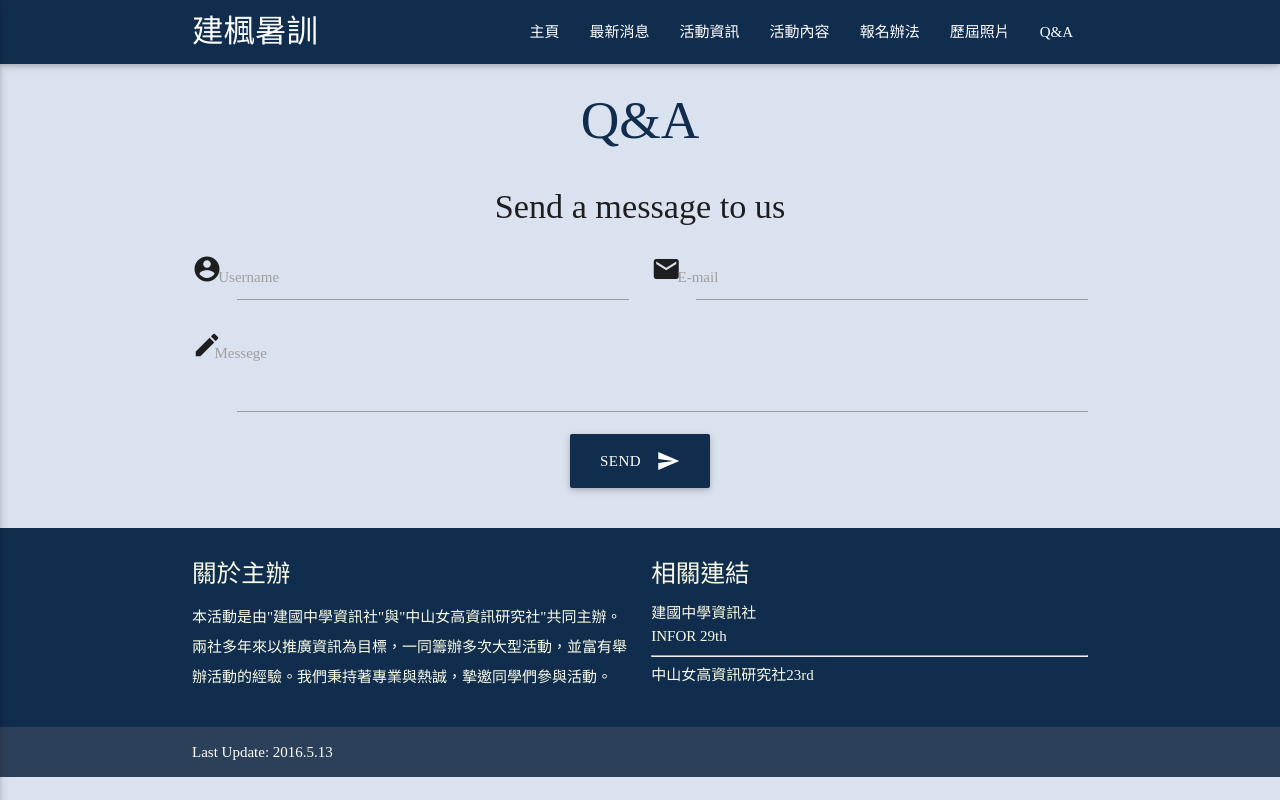
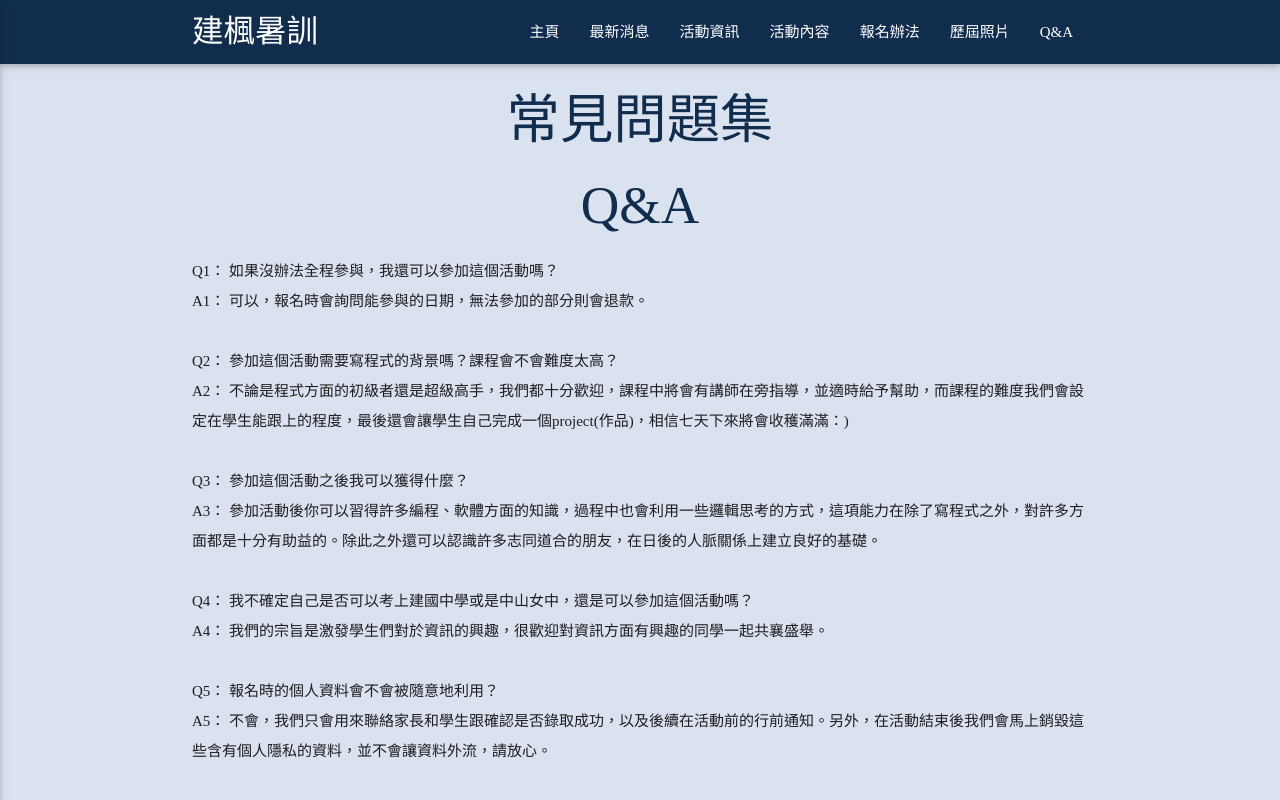
Before and after one commit to edisonhello/2016summercamp, a website: page comments.html in a window 1280 px wide. Shown: the top 800 px of the page. Drawn offline with nearby package versions, Linux system fonts and the light colour scheme; files that its build step writes are made by us from their sources; no server answers; files whose address does not match are found by name.

Commit message:
comments-add

```diff
--- a/comments.html
+++ b/comments.html
@@ -47,8 +47,43 @@
   </nav>
 </div>
 
-<h2 class="center customtextcolor">Q&A</h5>
 
+<h2 class="center customtextcolor">常見問題集</h2>
+
+<h2 class="center customtextcolor">Q&A</h2>
+<div class="container">
+  <p>
+    Q1： 如果沒辦法全程參與，我還可以參加這個活動嗎？<br>
+    A1： 可以，報名時會詢問能參與的日期，無法參加的部分則會退款。<br>
+    <br>
+    Q2： 參加這個活動需要寫程式的背景嗎？課程會不會難度太高？<br>
+    A2： 不論是程式方面的初級者還是超級高手，我們都十分歡迎，課程中將會有講師在旁指導，並適時給予幫助，而課程的難度我們會設定在學生能跟上的程度，最後還會讓學生自己完成一個project(作品)，相信七天下來將會收穫滿滿：)<br>
+    <br>
+    Q3： 參加這個活動之後我可以獲得什麼？<br>
+    A3： 參加活動後你可以習得許多編程、軟體方面的知識，過程中也會利用一些邏輯思考的方式，這項能力在除了寫程式之外，對許多方面都是十分有助益的。除此之外還可以認識許多志同道合的朋友，在日後的人脈關係上建立良好的基礎。<br>
+    <br>
+    Q4： 我不確定自己是否可以考上建國中學或是中山女中，還是可以參加這個活動嗎？<br>
+    A4：   我們的宗旨是激發學生們對於資訊的興趣，很歡迎對資訊方面有興趣的同學一起共襄盛舉。<br>
+    <br>
+    Q5： 報名時的個人資料會不會被隨意地利用？<br>
+    A5： 不會，我們只會用來聯絡家長和學生跟確認是否錄取成功，以及後續在活動前的行前通知。另外，在活動結束後我們會馬上銷毀這些含有個人隱私的資料，並不會讓資料外流，請放心。<br>
+    <br>
+    Q6： 舉辦活動的目的？原因？<br>
+    A6： 我們的活動目的有二，一是激發學生們對於資訊方面的熱忱，並在學習的過程中給予一定程度的支援；二是為學生們建立學生時期志同道合的夥伴，在未來可以互相砥礪。至於舉辦活動的原因則是想要傳承學長姊過去的傳統，希望可以藉由這個活動引起更多人對學生資訊能力的重視及關注。<br>
+    <br>
+    Q7： 活動時會不會有危險？<br>
+    A7： 不會的，七天的訓期裡，只有一個早上和一個下午在室外活動，且不會有太過劇烈的活動，即使有些許的擦傷，我們也會有即時的小組做醫療，請不必擔心。<br>
+    <br>
+    Q8： 我對寫程式和電腦沒有興趣我也可以參加這個活動嗎？<br>
+    A8： 當然可以，我們講課的內容並不僅限於寫程式，另外也有像是UNITY用於製作遊戲的程式介紹、電子美編的軟體實作，且講師的講課絕不會枯燥乏味。相信你聽過我們的課程後一定會對寫程式和電腦產生興趣的。<br>
+    <br>
+    Q9： 我有弟弟妹妹想要跟我一起參加營隊也可以嗎？<br>
+    A9： 當然歡迎，不過要注意我們率取的年齡介於國一至國三的範圍，另外篩選報名人選時，會優先錄取國三的學生，在報名後也請多關注網站的最新消息喔!<br>
+    <br>
+  </p>
+</div>
+
+<h2 class="center customtextcolor">Q&A</h2>
 
 <div class="container">
   <div class="row">
```
